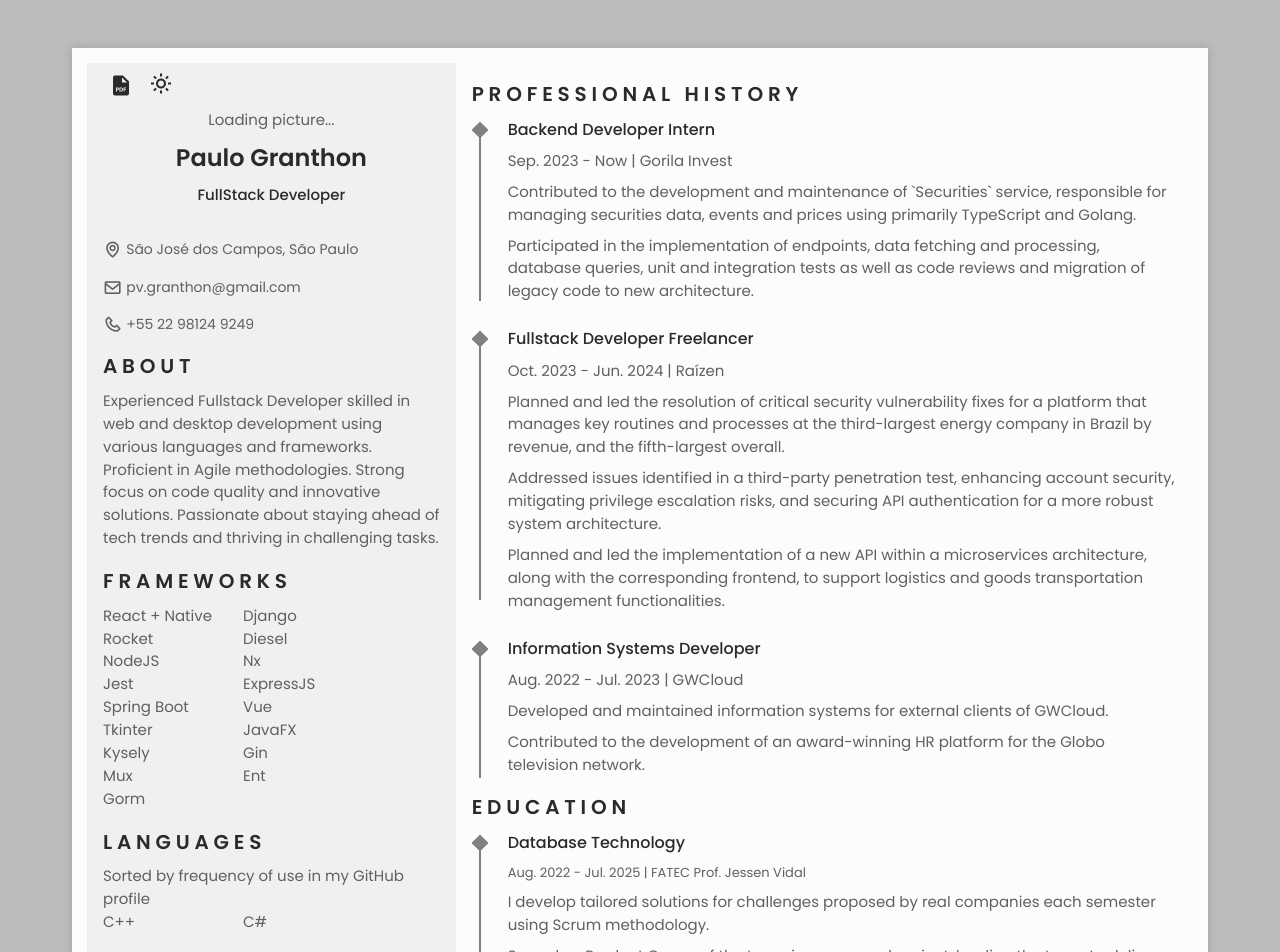
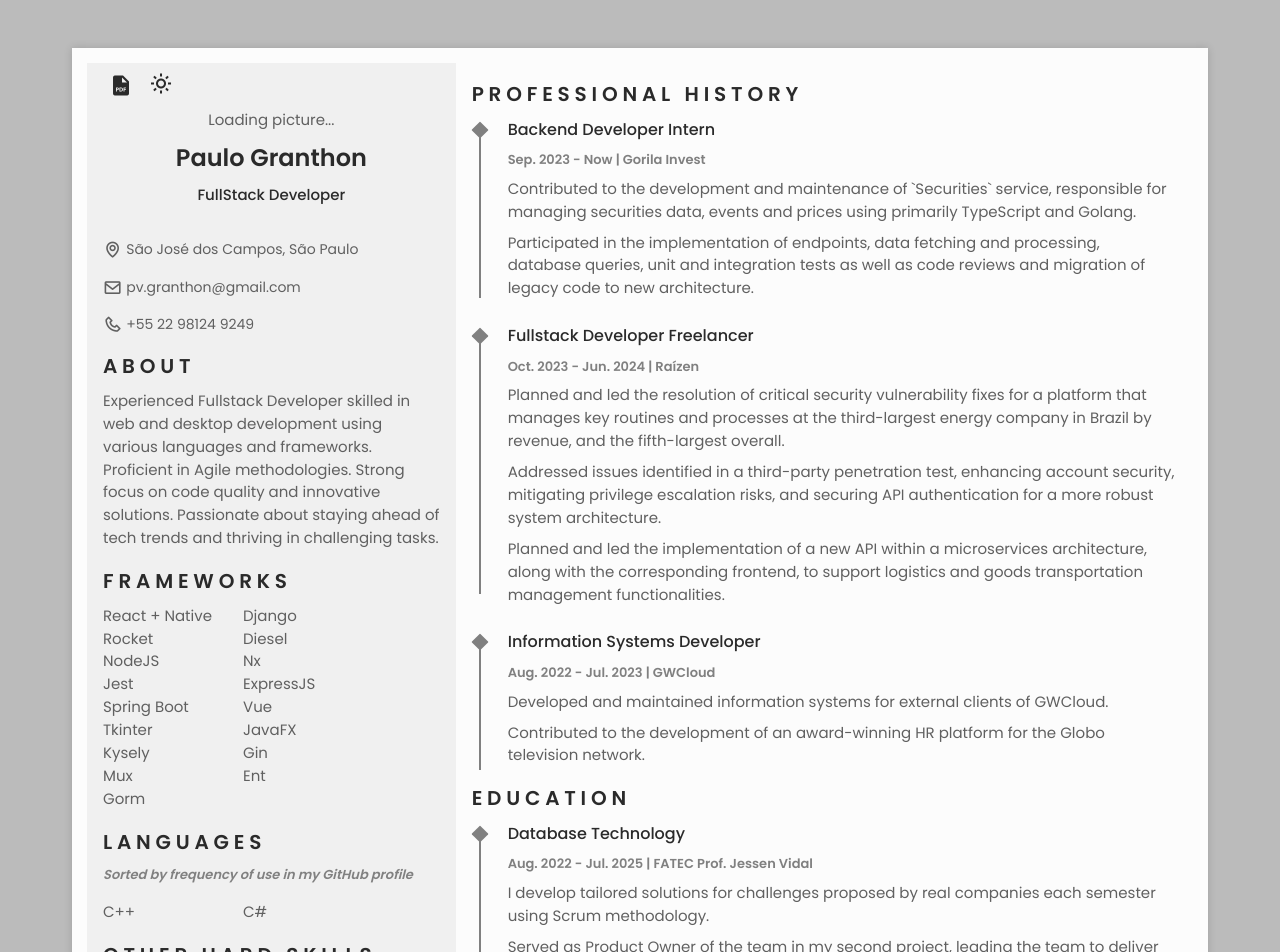
Before and after one commit to paulo-granthon/cv, a React (Vite) app: page / in a window 1280 px wide. Shown: the top 952 px of the page. Built offline with nearby package versions, Linux system fonts and the light colour scheme; no server answers.

Commit message:
chore: update small text styles

```diff
--- a/src/App.css
+++ b/src/App.css
@@ -369,8 +369,17 @@ img {
   color: var(--title-color);
 }
 
-.education__year {
+.education__year,
+.experience__company,
+.section-subtitle {
   font-size: var(--smaller-font-size);
+  color: var(--text-color-light);
+  font-weight: bold;
+}
+
+.section-subtitle {
+  font-style: italic;
+  margin-bottom: var(--mb-2);
 }
 
 .list_section__content {
```
